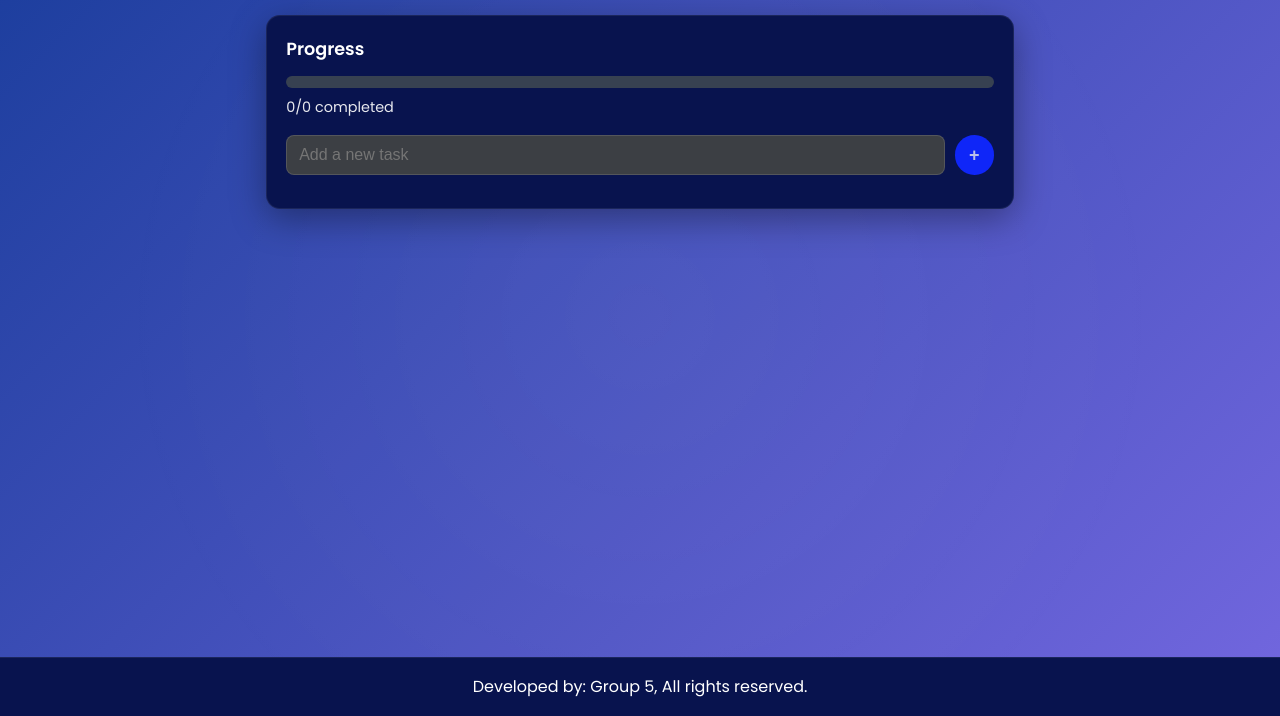
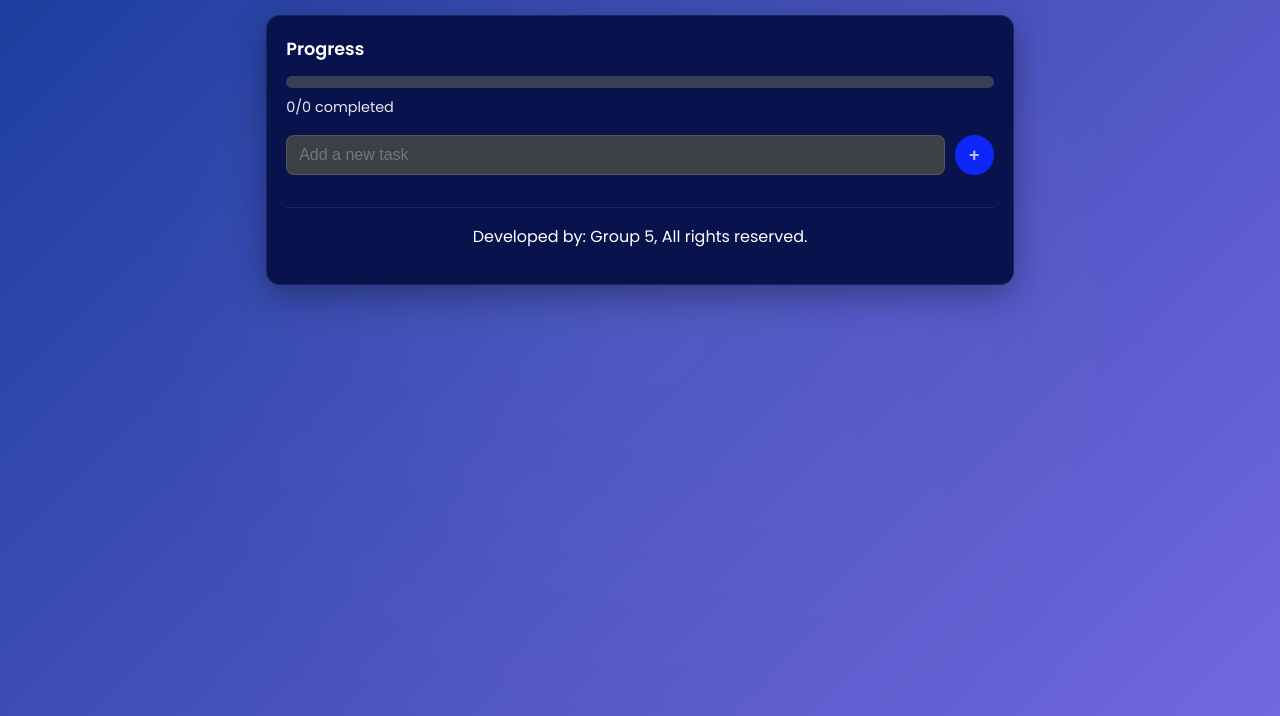
Before and after one commit to nacos-uniuyo/CHECK-TODO-LIST-APP--GROUP-5, a plain HTML site: page pages/app.html in a window 1280 px wide. Shown: the part 84-800 px from the top of the page. Drawn offline with Linux system fonts and the light colour scheme; no server answers.

Commit message:
restructure the footer

```diff
--- a/css/app.css
+++ b/css/app.css
@@ -97,7 +97,7 @@ ul{list-style:none}
 .temp{opacity:.72}
 
 footer{
-  background:rgb(8, 19, 78); padding:1rem;text-align:center;margin-top:2rem;border-top:1px solid rgba(255,255,255,.08); position: absolute; width: 100%;left: 0; bottom: 0; z-index: 50;
+  background:rgb(8, 19, 78); padding:1rem;text-align:center;margin-top:2rem;border-top:1px solid rgba(255,255,255,.08);;
 }
 
 /* Responsive form */
--- a/pages/app.html
+++ b/pages/app.html
@@ -51,13 +51,12 @@
 
       <div id="loader">⏳ Syncing with server...</div>
       <ul id="taskList" aria-live="polite"></ul>
+      <footer>
+        <!-- <p>&copy; 2025 Check Todo List | COS 121 GROUP5 PROJECT | 2024/2025 Academic Session.</p> -->
+        <p>Developed by: Group 5, All rights reserved.</p>
+      </footer>
     </section>
   </main>
-
-  <footer>
-    <!-- <p>&copy; 2025 Check Todo List | COS 121 GROUP5 PROJECT | 2024/2025 Academic Session.</p> -->
-    <p>Developed by: Group 5, All rights reserved.</p>
-  </footer>
 
   <script src="../JS/app.js"></script>
 </body>
```
